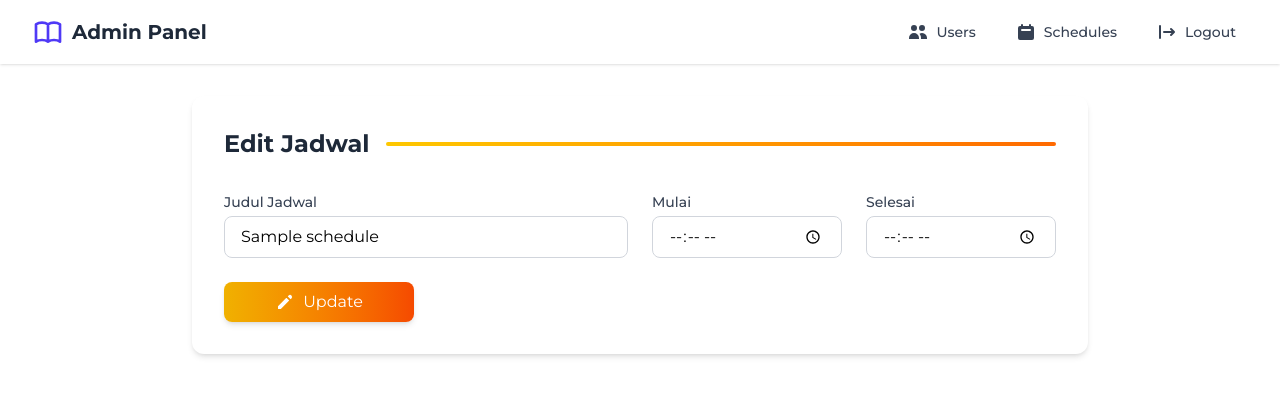
After one commit to NoitrX/attendance_app, a Flask app: page /admin/edit/1 in a window 1280 px wide. The commit adds this page. Shown: the top 396 px of the page. Run offline with Flask 3, Linux system fonts and the light colour scheme; tables that the repository leaves empty hold one stand-in row (values such as "Sample post"); some libraries are stand-ins or nearby versions.

Commit message:
Membuat CRUD admin dan Navbar Aktif

```diff
--- a/models/schedule.py
+++ b/models/schedule.py
@@ -7,8 +7,8 @@ class Schedule(db.Model):
     __tablename__ = 'schedules'
     id = db.Column(db.Integer, primary_key=True)
     schedule_title = db.Column(db.String(255), nullable=False)
-    start_time = db.Column(db.String(50), nullable=False)
-    end_time = db.Column(db.String(50), nullable=False)
+    start_time = db.Column(db.String(5), nullable=False)
+    end_time = db.Column(db.String(5), nullable=False)
     status = db.Column(db.String(50), nullable=False)
     timestamps = db.Column(db.DateTime, nullable=False, default=datetime.utcnow)
 
--- a/routes/auth_routes.py
+++ b/routes/auth_routes.py
@@ -1,5 +1,7 @@
-from flask import Blueprint, render_template, request, redirect, url_for
+from flask import Blueprint, render_template, request, redirect, url_for,flash
 from controllers.auth_controller import register_user, login_user
+from models.schedule import Schedule
+from models import db
 
 auth = Blueprint('auth', __name__)
 
@@ -26,3 +28,82 @@ def login():
             app
         )
     return render_template('login.html')
+
+@auth.route('/admin/schedules')
+def schedule_index():
+    schedules = Schedule.query.all()
+    return render_template('Admin/index.html', schedules=schedules)
+
+
+@auth.route('/admin/create', methods=['GET', 'POST'])
+def schedule_create():
+    if request.method == 'POST':
+        try:
+            title = request.form['title']
+            start = request.form['start_time']
+            end = request.form['end_time']
+            status = request.form['status']
+
+            schedule = Schedule(
+                schedule_title=title,
+                start_time=start,
+                end_time=end,
+                status=status
+            )
+            db.session.add(schedule)
+            db.session.commit()
+            return redirect(url_for('auth.schedule_index', created=1))
+        except Exception as e:
+            print(f"Error: {e}")
+            return redirect(url_for('auth.schedule_index', error=1))
+
+    # Return untuk method GET
+    return render_template('Admin/create.html')
+
+
+@auth.route('/admin/edit/<int:id>', methods=['GET', 'POST'])
+def schedule_edit(id):
+    schedule = Schedule.query.get_or_404(id)
+
+    if request.method == 'POST':
+        try:
+
+            required_fields = ['title', 'start_time', 'end_time']
+            if not all(k in request.form for k in required_fields):
+                return redirect(url_for('auth.schedule_edit', id=id, error=2))
+
+
+            start_time = request.form['start_time']
+            end_time = request.form['end_time']
+
+            # Update data
+            schedule.schedule_title = request.form['title']
+            schedule.start_time = start_time
+            schedule.end_time = end_time
+            schedule.status = request.form.get('status', 'Aktif')
+
+            db.session.commit()
+            return redirect(url_for('auth.schedule_index', updated=1))
+
+        except Exception as e:
+            db.session.rollback()
+            print(f"Edit error: {e}")
+            return redirect(url_for('auth.schedule_edit', id=id, error=1))
+
+    return render_template('Admin/edit.html', schedule=schedule)
+
+
+
+@auth.route('/schedule/delete/<int:id>', methods=['POST'])
+def schedule_delete(id):
+    schedule = Schedule.query.get_or_404(id)
+    db.session.delete(schedule)
+    db.session.commit()
+    return redirect(url_for('auth.schedule_index', deleted=1))
+
+@auth.route('/schedule/toggle/<int:id>', methods=['POST'])
+def schedule_toggle(id):
+    schedule = Schedule.query.get_or_404(id)
+    schedule.status = 'Tidak Aktif' if schedule.status == 'Aktif' else 'Aktif'
+    db.session.commit()
+    return redirect(url_for('auth.schedule_index'))
--- /dev/null
+++ b/templates/Admin/edit.html
@@ -0,0 +1,89 @@
+{% extends 'base.html' %}
+
+{% block content %}
+{% include 'include/navbar.html' %}
+<div class="max-w-4xl mx-auto bg-white rounded-xl shadow-md overflow-hidden p-8 mt-8">
+  <div class="flex items-center justify-between mb-8">
+    <h2 class="text-2xl font-bold text-gray-800">Edit Jadwal</h2>
+    <div class="h-1 flex-1 bg-gradient-to-r from-yellow-400 to-orange-500 ml-4 rounded-full"></div>
+  </div>
+
+  <form method="POST" action="{{ url_for('auth.schedule_edit', id=schedule.id) }}" class="space-y-6" id="editForm">
+    <div class="grid grid-cols-4 gap-6">
+      <!-- Judul -->
+      <div class="col-span-2">
+        <label class="block text-sm font-medium text-gray-700 mb-1">Judul Jadwal</label>
+        <input name="title" value="{{ schedule.schedule_title }}" required
+               class="w-full px-4 py-2 border border-gray-300 rounded-lg focus:ring-2 focus:ring-blue-500 focus:border-blue-500">
+      </div>
+
+      <!-- Waktu Mulai -->
+      <div>
+        <label class="block text-sm font-medium text-gray-700 mb-1">Mulai</label>
+        <input type="time" name="start_time"
+       value="{{ schedule.start_time.split(':')[:2]|join(':') if schedule.start_time else '' }}" required
+       class="w-full px-4 py-2 border border-gray-300 rounded-lg focus:ring-2 focus:ring-blue-500 focus:border-blue-500">
+      </div>
+
+      <!-- Waktu Selesai -->
+      <div>
+        <label class="block text-sm font-medium text-gray-700 mb-1">Selesai</label>
+        <input type="time" name="end_time"
+       value="{{ schedule.end_time.split(':')[:2]|join(':') if schedule.end_time else '' }}" required
+       class="w-full px-4 py-2 border border-gray-300 rounded-lg focus:ring-2 focus:ring-blue-500 focus:border-blue-500">
+      </div>
+
+      <!-- Submit Button -->
+      <div class="flex items-end">
+        <button type="submit"
+                class="w-full bg-gradient-to-r from-yellow-500 to-orange-600 text-white py-2 px-4 rounded-lg shadow-md hover:from-yellow-600 hover:to-orange-700 transition duration-200 flex items-center justify-center">
+          <svg xmlns="http://www.w3.org/2000/svg" class="h-5 w-5 mr-2" viewBox="0 0 20 20" fill="currentColor">
+            <path d="M13.586 3.586a2 2 0 112.828 2.828l-.793.793-2.828-2.828.793-.793zM11.379 5.793L3 14.172V17h2.828l8.38-8.379-2.83-2.828z" />
+          </svg>
+          Update
+        </button>
+      </div>
+    </div>
+  </form>
+</div>
+
+<!-- SweetAlert2 -->
+<script src="https://cdn.jsdelivr.net/npm/sweetalert2@11"></script>
+<script>
+ document.addEventListener('DOMContentLoaded', function() {
+  const form = document.querySelector('form');
+  const submitButton = form.querySelector('button[type="submit"]');
+
+  submitButton.addEventListener('click', function(e) {
+    e.preventDefault();
+
+    Swal.fire({
+      title: 'Update Jadwal?',
+      text: "Anda yakin ingin menyimpan perubahan?",
+      icon: 'question',
+      showCancelButton: true,
+      confirmButtonColor: '#F59E0B',
+      cancelButtonColor: '#6B7280',
+      confirmButtonText: 'Ya, Simpan!',
+      cancelButtonText: 'Batal'
+    }).then((result) => {
+      if (result.isConfirmed) {
+        form.submit();
+      }
+    });
+  });
+});
+  // Cek parameter URL untuk notifikasi
+  const urlParams = new URLSearchParams(window.location.search);
+  if (urlParams.get('error')) {
+    Swal.fire({
+      icon: 'error',
+      title: 'Gagal Menyimpan',
+      text: 'Terjadi kesalahan saat menyimpan data',
+      confirmButtonColor: '#F59E0B'
+    });
+    // Bersihkan URL tanpa reload
+    window.history.replaceState({}, document.title, window.location.pathname);
+  }
+</script>
+{% endblock %}
--- a/templates/base.html
+++ b/templates/base.html
@@ -6,6 +6,7 @@
       rel="stylesheet"
       href="{{ url_for('static', filename='css/style.css') }}"
     />
+    <script src="https://cdn.jsdelivr.net/npm/sweetalert2@11"></script>
     <!-- Tailwind CSS -->
     <script src="https://cdn.jsdelivr.net/npm/@tailwindcss/browser@4"></script>
     <link rel="preconnect" href="https://fonts.googleapis.com" />
--- /dev/null
+++ b/templates/include/navbar.html
@@ -0,0 +1,47 @@
+<!-- templates/includes/navbar.html -->
+<nav class="bg-white shadow-sm">
+  <div class="max-w-7xl mx-auto px-4 sm:px-6 lg:px-8">
+    <div class="flex justify-between h-16">
+      <!-- Logo / Brand -->
+      <div class="flex items-center">
+        <div class="flex-shrink-0 flex items-center">
+          <svg class="h-8 w-8 text-indigo-600" xmlns="http://www.w3.org/2000/svg" fill="none" viewBox="0 0 24 24" stroke="currentColor">
+            <path stroke-linecap="round" stroke-linejoin="round" stroke-width="2" d="M12 6.253v13m0-13C10.832 5.477 9.246 5 7.5 5S4.168 5.477 3 6.253v13C4.168 18.477 5.754 18 7.5 18s3.332.477 4.5 1.253m0-13C13.168 5.477 14.754 5 16.5 5c1.747 0 3.332.477 4.5 1.253v13C19.832 18.477 18.247 18 16.5 18c-1.746 0-3.332.477-4.5 1.253" />
+          </svg>
+          <span class="ml-2 text-xl font-bold text-gray-800">Admin Panel</span>
+        </div>
+      </div>
+
+      <!-- Navigation Links -->
+      <div class="flex items-center space-x-4">
+        <a href="" class="px-3 py-2 rounded-md text-sm font-medium {{ 'text-white bg-gradient-to-r from-blue-500 to-indigo-600' if request.endpoint == 'auth.user_list' else 'text-gray-700 hover:text-blue-600' }} transition duration-150 ease-in-out">
+          <div class="flex items-center">
+            <svg xmlns="http://www.w3.org/2000/svg" class="h-5 w-5 mr-2" viewBox="0 0 20 20" fill="currentColor">
+              <path d="M9 6a3 3 0 11-6 0 3 3 0 016 0zM17 6a3 3 0 11-6 0 3 3 0 016 0zM12.93 17c.046-.327.07-.66.07-1a6.97 6.97 0 00-1.5-4.33A5 5 0 0119 16v1h-6.07zM6 11a5 5 0 015 5v1H1v-1a5 5 0 015-5z" />
+            </svg>
+            Users
+          </div>
+        </a>
+
+        <a href="{{ url_for('auth.schedule_index') }}" class="px-3 py-2 rounded-md text-sm font-medium {{ 'text-white bg-gradient-to-r from-blue-500 to-indigo-600' if request.endpoint == 'auth.schedule_index' else 'text-gray-700 hover:text-blue-600' }} transition duration-150 ease-in-out">
+          <div class="flex items-center">
+            <svg xmlns="http://www.w3.org/2000/svg" class="h-5 w-5 mr-2" viewBox="0 0 20 20" fill="currentColor">
+              <path fill-rule="evenodd" d="M6 2a1 1 0 00-1 1v1H4a2 2 0 00-2 2v10a2 2 0 002 2h12a2 2 0 002-2V6a2 2 0 00-2-2h-1V3a1 1 0 10-2 0v1H7V3a1 1 0 00-1-1zm0 5a1 1 0 000 2h8a1 1 0 100-2H6z" clip-rule="evenodd" />
+            </svg>
+            Schedules
+          </div>
+        </a>
+
+        <!-- Logout Button -->
+        <a href="" class="px-3 py-2 rounded-md text-sm font-medium text-gray-700 hover:text-red-600 transition duration-150 ease-in-out">
+          <div class="flex items-center">
+            <svg xmlns="http://www.w3.org/2000/svg" class="h-5 w-5 mr-2" viewBox="0 0 20 20" fill="currentColor">
+              <path fill-rule="evenodd" d="M3 3a1 1 0 00-1 1v12a1 1 0 102 0V4a1 1 0 00-1-1zm10.293 9.293a1 1 0 001.414 1.414l3-3a1 1 0 000-1.414l-3-3a1 1 0 10-1.414 1.414L14.586 9H7a1 1 0 100 2h7.586l-1.293 1.293z" clip-rule="evenodd" />
+            </svg>
+            Logout
+          </div>
+        </a>
+      </div>
+    </div>
+  </div>
+</nav>
```
Also changed, not shown: templates/Admin/create.html (added, +60 -0 lines), templates/Admin/index.html (added, +275 -0 lines), routes/__init__.py (line endings or trailing spaces).
